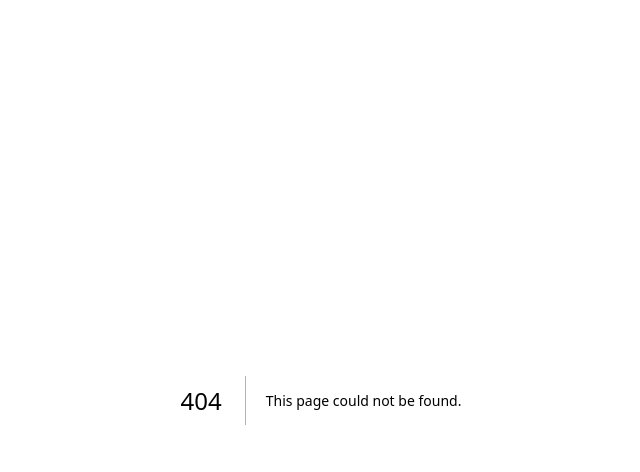
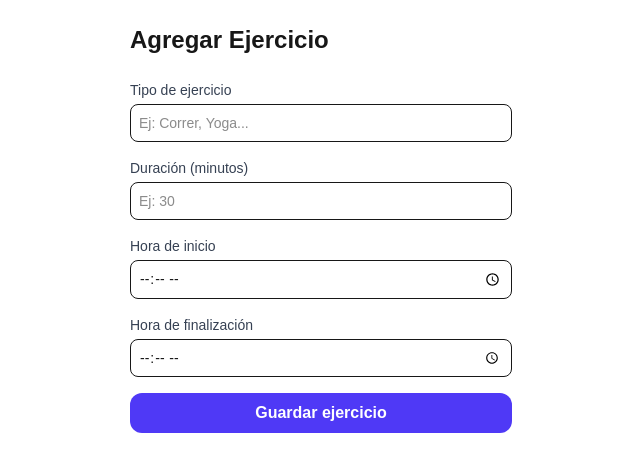
Before and after one commit to Eduardobarrera487/CalTrack, a Next.js app: page /pages/add-exercise in a window 1280 px wide. Before the commit this address had no page. Shown: the top 472 px of the page, without its empty margins (319-959 px from the left). Built offline with nearby package versions, Linux system fonts and the light colour scheme.

Commit message:
Add excercise menu

```diff
--- a/package.json
+++ b/package.json
@@ -13,7 +13,8 @@
     "next": "15.3.3",
     "react": "^19.0.0",
     "react-dom": "^19.0.0",
-    "recharts": "^2.15.3"
+    "recharts": "^2.15.3",
+    "zustand": "^5.0.5"
   },
   "devDependencies": {
     "@eslint/eslintrc": "^3",
--- /dev/null
+++ b/src/app/_store/cartStore.js
@@ -0,0 +1,40 @@
+// src/app/_store/cartStore.js
+import { create } from 'zustand'
+
+export const useCartStore = create((set) => ({
+  items: [],
+
+  addItem: (newItem) =>
+    set((state) => {
+      const exists = state.items.find(item => item.name === newItem.name)
+      if (exists) {
+        return {
+          items: state.items.map(item =>
+            item.name === newItem.name
+              ? { ...item, quantity: item.quantity + 1 }
+              : item
+          ),
+        }
+      }
+      return { items: [...state.items, { ...newItem, quantity: 1 }] }
+    }),
+
+  updateItemQuantity: (name, quantity) =>
+    set((state) => ({
+      items: state.items.map(item =>
+        item.name === name ? { ...item, quantity } : item
+      ),
+    })),
+
+  removeItemByName: (name) =>
+    set((state) => ({
+      items: state.items.filter((item) => item.name !== name),
+    })),
+
+  removeItem: (indexToRemove) =>
+    set((state) => ({
+      items: state.items.filter((_, index) => index !== indexToRemove),
+    })),
+
+  clearCart: () => set({ items: [] }),
+}))
--- /dev/null
+++ b/src/app/pages/add-exercise/page.jsx
@@ -0,0 +1,92 @@
+"use client"
+
+import { useState } from "react"
+import { useRouter } from "next/navigation"
+
+export default function AddExercisePage() {
+  const router = useRouter()
+
+  const [type, setType] = useState("")
+  const [duration, setDuration] = useState("")
+  const [startTime, setStartTime] = useState("")
+  const [endTime, setEndTime] = useState("")
+
+  const handleSubmit = (e) => {
+    e.preventDefault()
+
+    if (!type || !duration || !startTime || !endTime) {
+      alert("Por favor completa todos los campos.")
+      return
+    }
+
+    const newExercise = {
+      type,
+      duration,
+      startTime,
+      endTime,
+    }
+
+    const current = JSON.parse(localStorage.getItem("exerciseHistory")) || []
+    const updated = [...current, newExercise]
+    localStorage.setItem("exerciseHistory", JSON.stringify(updated))
+
+    router.push("/pages/workout")
+  }
+
+  return (
+    <div className="max-w-[430px] mx-auto p-6 min-h-screen bg-white">
+      <h1 className="text-2xl font-bold mb-6">Agregar Ejercicio</h1>
+
+      <form onSubmit={handleSubmit} className="space-y-4">
+        <div>
+          <label className="block text-sm font-medium text-gray-700">Tipo de ejercicio</label>
+          <input
+            type="text"
+            value={type}
+            onChange={(e) => setType(e.target.value)}
+            placeholder="Ej: Correr, Yoga..."
+            className="mt-1 w-full border rounded-lg p-2 text-sm"
+          />
+        </div>
+
+        <div>
+          <label className="block text-sm font-medium text-gray-700">Duración (minutos)</label>
+          <input
+            type="number"
+            value={duration}
+            onChange={(e) => setDuration(e.target.value)}
+            placeholder="Ej: 30"
+            className="mt-1 w-full border rounded-lg p-2 text-sm"
+          />
+        </div>
+
+        <div>
+          <label className="block text-sm font-medium text-gray-700">Hora de inicio</label>
+          <input
+            type="time"
+            value={startTime}
+            onChange={(e) => setStartTime(e.target.value)}
+            className="mt-1 w-full border rounded-lg p-2 text-sm"
+          />
+        </div>
+
+        <div>
+          <label className="block text-sm font-medium text-gray-700">Hora de finalización</label>
+          <input
+            type="time"
+            value={endTime}
+            onChange={(e) => setEndTime(e.target.value)}
+            className="mt-1 w-full border rounded-lg p-2 text-sm"
+          />
+        </div>
+
+        <button
+          type="submit"
+          className="w-full bg-indigo-600 text-white py-2 rounded-xl font-semibold hover:bg-indigo-700 transition"
+        >
+          Guardar ejercicio
+        </button>
+      </form>
+    </div>
+  )
+}
```
Also changed, not shown: src/app/pages/workout/page.jsx (renamed from src/app/workout/page.jsx), 1 other file (tests, documents, lock files or other folders).
